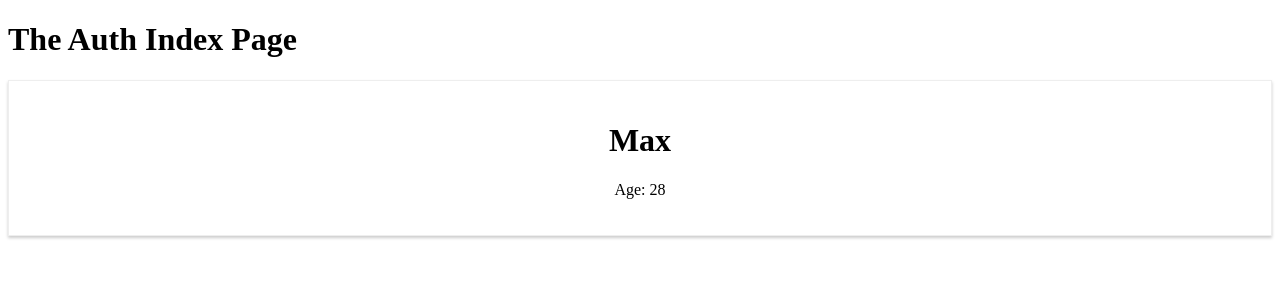
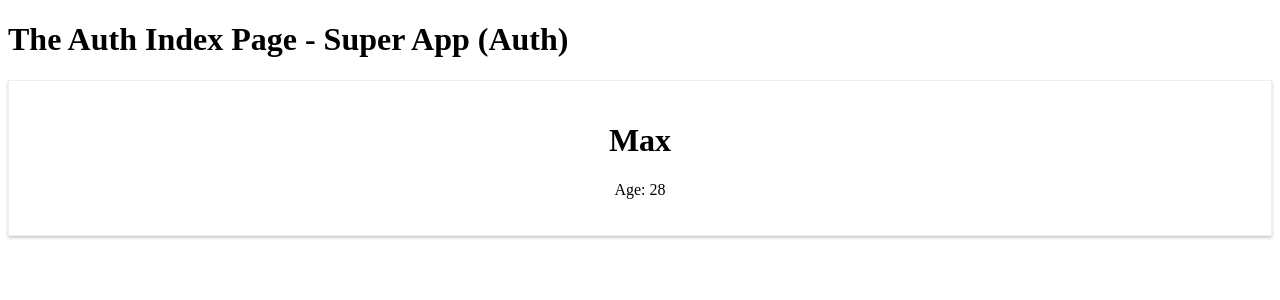
Before and after one commit to PJLindsay/nextJS, a Next.js app: page /auth in a window 1280 px wide. Shown: the top 300 px of the page. Built offline with nearby package versions, Linux system fonts and the light colour scheme.

Commit message:
Use getInitialProps on /auth

```diff
--- a/pages/auth/index.js
+++ b/pages/auth/index.js
@@ -2,11 +2,25 @@ import React from 'react'
 
 import User from '../../components/User'
 
-const authIndexPage = () => (
+const authIndexPage = (props) => (
   <div>
-    <h1>The Auth Index Page</h1>
+    <h1>The Auth Index Page - {props.appName}</h1>
     <User name="Max" age={28} />
   </div>
 )
 
+/**
+ * getInitialProps allows you to setup props before page is loaded
+ * you can call out to server to get data (this is async lifecycle method)
+ */
+authIndexPage.getInitialProps = context => {
+    // simulated server call
+    const promise = new Promise((resolve, reject) => {
+      setTimeout(() => {
+        resolve({ appName: "Super App (Auth)" })
+      }, 1000)
+    })
+    return promise
+}
+
 export default authIndexPage
```
Also changed, not shown: pages/index.js (+8 -1 lines).
